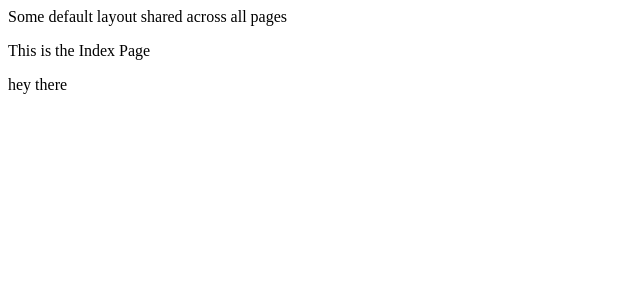
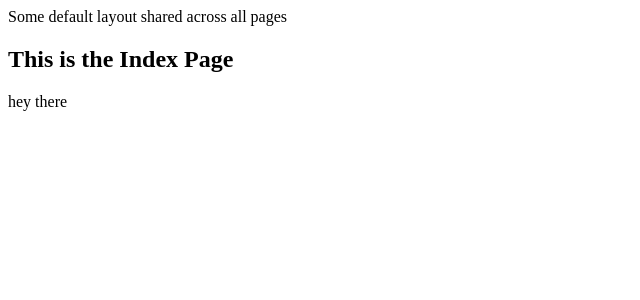
Before and after one commit to shawnlong636/chatie-v2, a Nuxt app: page / in a window 1280 px wide. Shown: the top 300 px of the page, without its empty margins (0-640 px from the left). Built offline with nearby package versions, Linux system fonts and the light colour scheme.

Commit message:
feat: added element-plus ui framework

```diff
--- a/nuxt.config.ts
+++ b/nuxt.config.ts
@@ -1,3 +1,4 @@
+import ElementPlus from 'unplugin-element-plus/vite'
 import { defineNuxtConfig } from 'nuxt/config'
 // https://nuxt.com/docs/api/configuration/nuxt-config
 
@@ -6,5 +7,11 @@ export default defineNuxtConfig({
     shim: false,
     strict: true
   },
-  css: ['~/assets/scss/main.scss']
+  css: ['~/assets/scss/main.scss'],
+  build: {
+    transpile: ['element-plus/es']
+  },
+  vite: {
+    plugins: [ElementPlus()]
+  }
 })
--- a/package.json
+++ b/package.json
@@ -18,11 +18,13 @@
   },
   "devDependencies": {
     "@commitlint/config-conventional": "^17.3.0",
+    "@element-plus/icons-vue": "^2.0.10",
     "@nuxt/test-utils": "^3.0.0",
     "@nuxtjs/eslint-config-typescript": "^12.0.0",
     "@nuxtjs/eslint-module": "^3.1.0",
     "@nuxtjs/stylelint-module": "^4.1.0",
     "commitlint": "^17.3.0",
+    "element-plus": "^2.2.28",
     "eslint": "^8.0.1",
     "eslint-plugin-nuxt": "^4.0.0",
     "eslint-plugin-vitest": "^0.0.21",
@@ -37,6 +39,7 @@
     "stylelint-config-recommended-vue": "^1.4.0",
     "stylelint-config-standard": "^29.0.0",
     "typescript": "*",
+    "unplugin-element-plus": "^0.4.1",
     "vitest": "^0.26.2",
     "vue-tsc": "^1.0.18"
   },
--- a/pages/index.vue
+++ b/pages/index.vue
@@ -1,7 +1,7 @@
 <template>
   <div>
-    <p>This is the Index Page</p>
-    <div>{{ a }}</div>
+    <h2>This is the Index Page</h2>
+    <p>{{ a }}</p>
   </div>
 </template>
 
```
Also changed, not shown: 1 other file (tests, documents, lock files or other folders).
